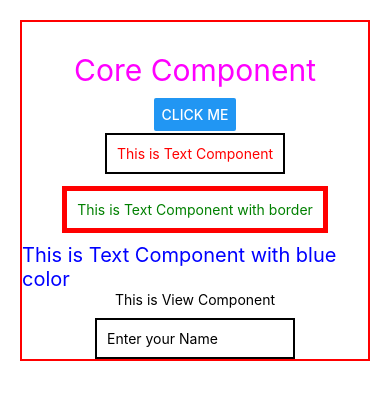
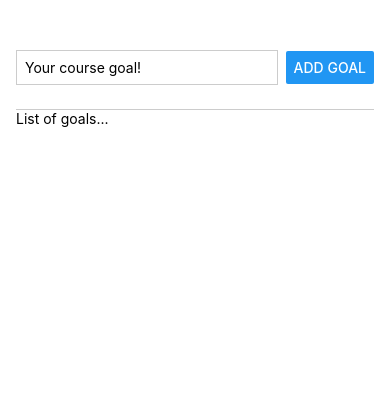
Before and after one commit to Harshit544-ux/Expo, a React Native app in the folder RNCourse/: screen / in a window 390 px wide. Shown: the top 400 px of the page. Built offline with nearby package versions, Linux system fonts and the light colour scheme.

Commit message:
feat: implement goal input handling and state management

```diff
--- a/RNCourse/App.js
+++ b/RNCourse/App.js
@@ -1,71 +1,79 @@
-import { StyleSheet, Text, View,Button, Alert, TextInput } from 'react-native';
+import { useState } from 'react';
+import { StyleSheet, Text, View, Button, TextInput } from 'react-native';
+
 
 export default function App() {
+   const [enteredGoalText,setEnteredGoalText]=useState('')
+
+
+   function goalInputHandler(enteredText){
+       setEnteredGoalText(enteredText)
+
+
+   }
+
+   function addGoalHandler(){
+    console.log(enteredGoalText);
+   }
+
+
   return (
-    <View style={styles.container}>
+    <View style={styles.appcontainer}>
 
-     <Text style={{color:"magenta",fontSize:30,marginBottom:10}}>Core Component</Text>
+     {/* input and button */}
+      <View style={styles.inputContainer}>
 
-      {/* ---- Core Component ----  */}
+        <TextInput
+         style={styles.textInput}
+         placeholder='Your course goal!'
+        //for the input text we need property called onChangeText
+         onChangeText={goalInputHandler}
+         />
 
-       {/* Button */}
-       <Button title='click me' onPress={()=>{Alert.alert("click me")}}/>
+        <Button title='Add Goal'
+        // when we press the button we want to call addGoalHandler function
+         onPress={addGoalHandler}
+        />
+      </View>
 
-        {/*Text  */}
-        <Text style={styles.text2}>This is Text Component</Text>
-        <Text style={styles.text3}>This is Text Component with border</Text>
-        <Text style={styles.text1}>This is Text Component with blue color</Text>
-
-       {/* View */}
-        <View>
-          <Text>This is View Component</Text>
-        </View>
-
-        {/* TextInput */}
-        <TextInput style={styles.textInput} placeholder='Enter your Name' />
+      {/* showing - list of data */}
+      <View style={styles.goalContainer}>
+        <Text>List of goals...</Text>
+      </View>
 
     </View>
   );
 }
 
 const styles = StyleSheet.create({
-  container: {
-   paddingTop:30,
-    flexDirection:"column",
-    justifyContent:"center",
-    alignItems:"center",
-    backgroundColor: '#ffffff',
-    borderWidth:2,
-    borderColor:"red",
-    margin:20
+  appcontainer: {
+    flex:1,
+   paddingTop:50,
+   paddingHorizontal:16
+
 
   },
-  text1:{
-    color:"blue",
-    fontSize:20
-  },
-  text2:{
-    color:"red",
-    borderWidth:2,
-    borderColor: "black",
-    padding:10,
-    marginVertical:2
-  },
-  text3:{
-     color:"green",
-     borderWidth:5 ,
-     borderColor: "red" ,
-     padding:10 ,
-     marginVertical:10
+  inputContainer:{
+    flexDirection:"row",
+    justifyContent:"space-between",
+    alignItems:"center",
+    paddingBottom:24,
+    borderBottomWidth:1,
+    borderBottomColor:"#cccccc"
   },
   textInput:{
-    borderWidth:2,
-    borderColor:"black",
-    padding:10,
-    marginTop:10,
-    width:200
+    borderWidth:1,
+    borderColor:"#cccccc",
+    width:"80%",
+    marginRight:8,
+    padding:8
+
+  },
+  goalContainer:{
+    flex:5
   }
 
 
 
+
 });
```
